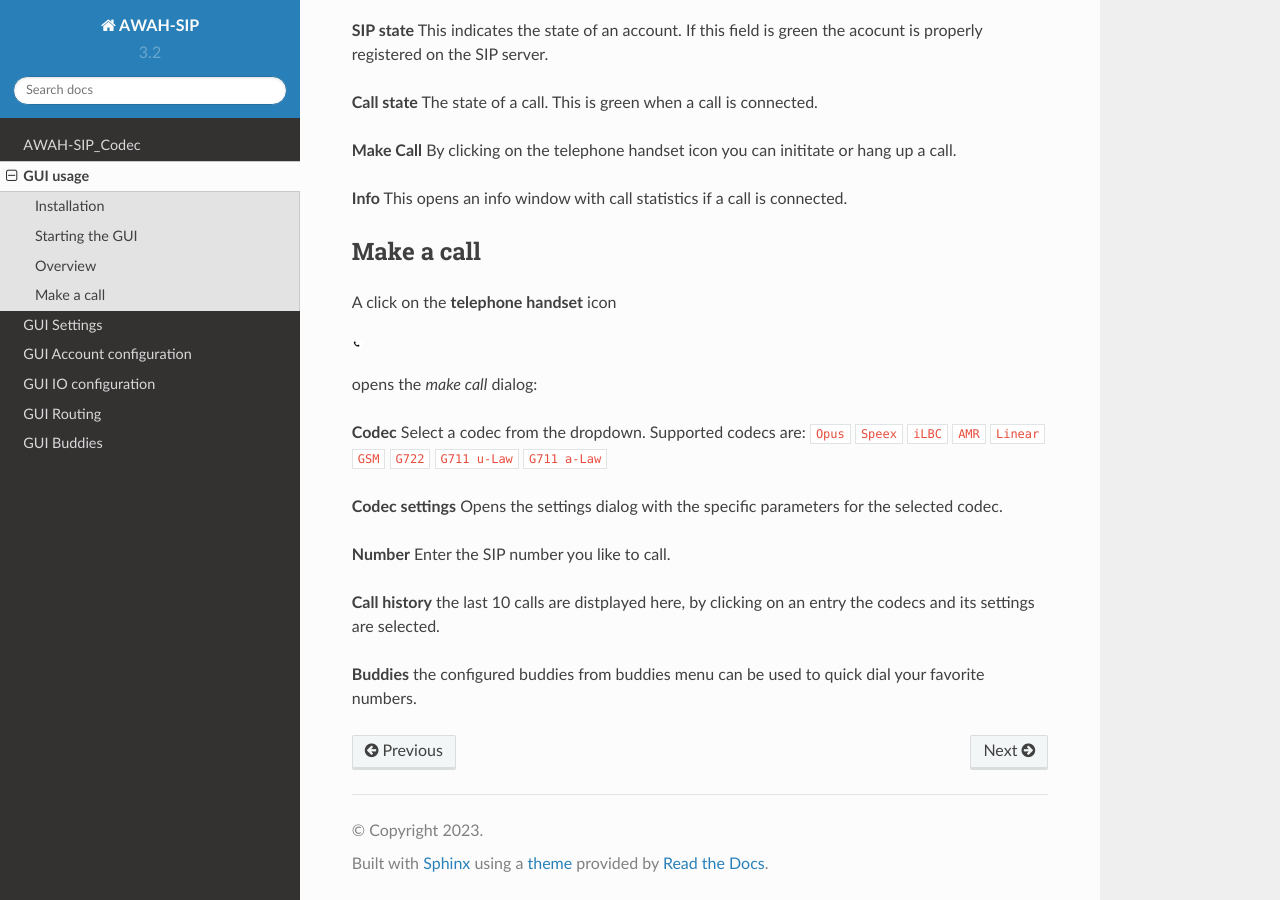
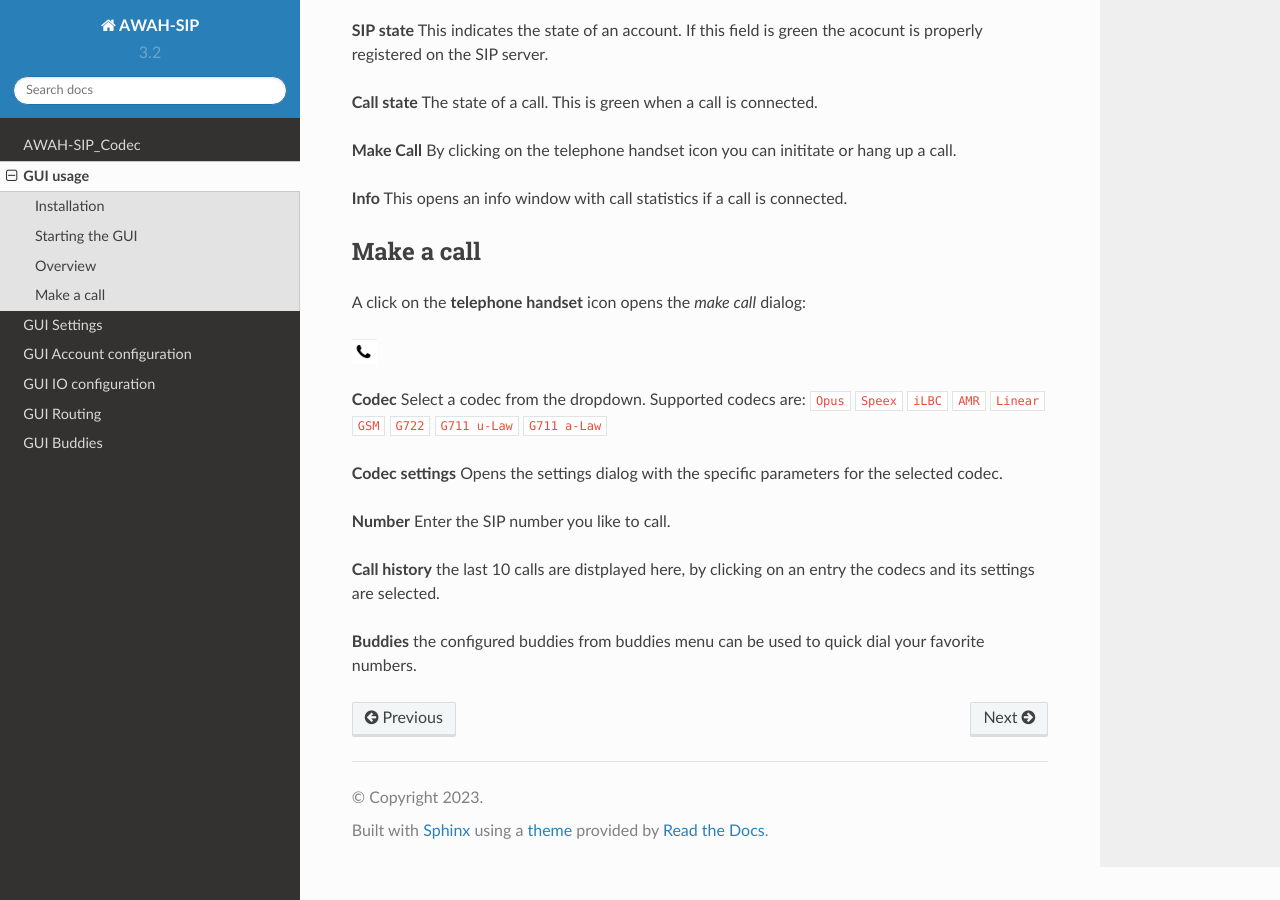
Before and after one commit to AWAH-SIP/AWAH-SIP_Documentation, a Sphinx documentation site: the page built from docs/source/AWAH-SIP_GUI.rst, in a window 1280 px wide and 900 px high, scrolled down 1297 px. Built offline with Sphinx 7.4.7 and the Read the Docs theme 2.0.0, drawn with Linux system fonts in a browser that asks for light colours.

Commit message:
Update AWAH-SIP_GUI.rst

```diff
--- a/docs/source/AWAH-SIP_GUI.rst
+++ b/docs/source/AWAH-SIP_GUI.rst
@@ -53,13 +53,11 @@ Each Line in the main view represents an account.
 Make a call
 -----------
 
-A click on the **telephone handset** icon
+A click on the **telephone handset** icon opens the *make call* dialog:
 
 .. image:: images/Telephone-headset.png
-  :width: 10
+  :width: 25
   :alt: GUI telepnoe iccon:
-
-opens the *make call* dialog:
 
 **Codec** Select a codec from the dropdown. Supported codecs are: ``Opus`` ``Speex`` ``iLBC`` ``AMR`` ``Linear`` ``GSM`` ``G722`` ``G711 u-Law`` ``G711 a-Law``
 
```
